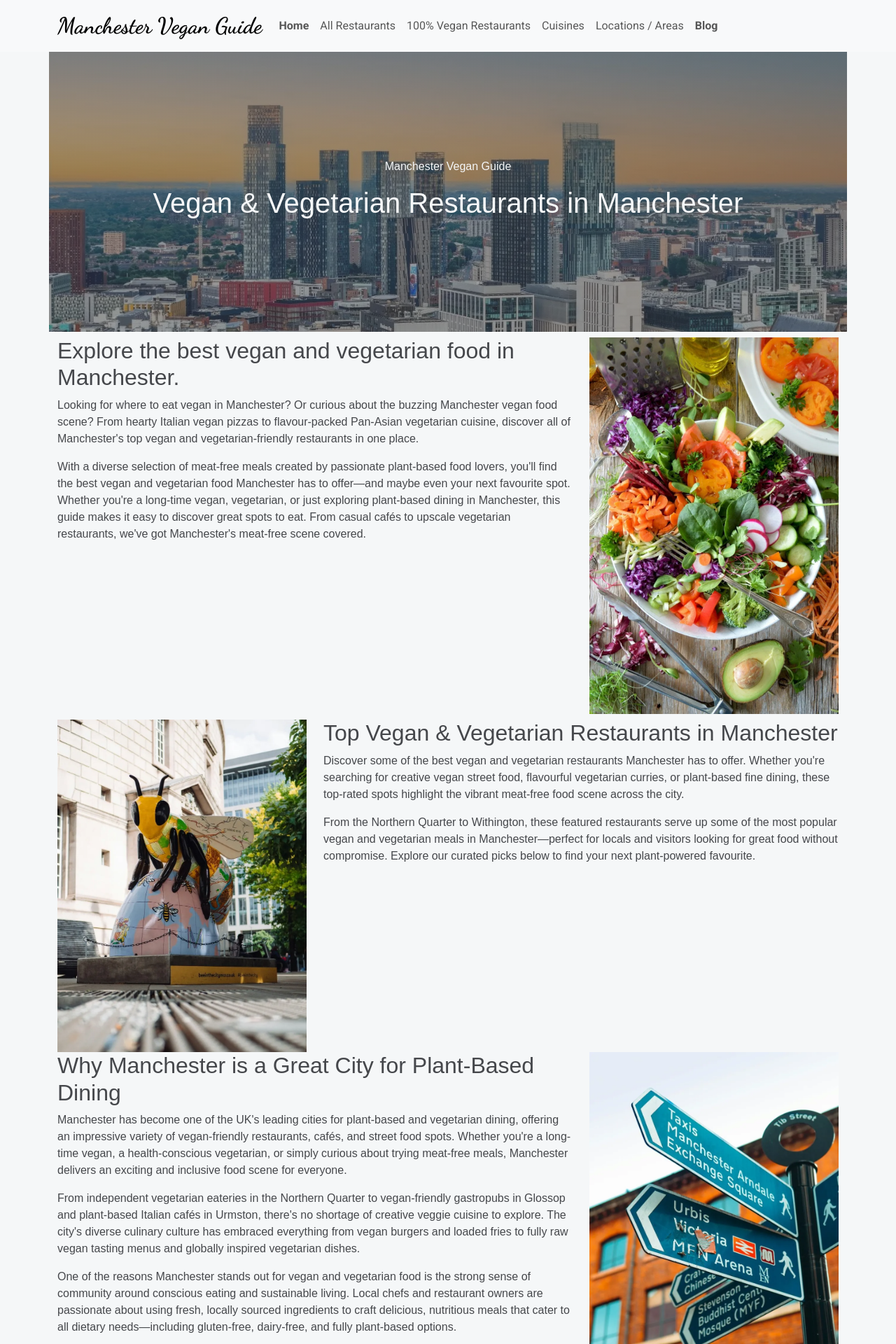
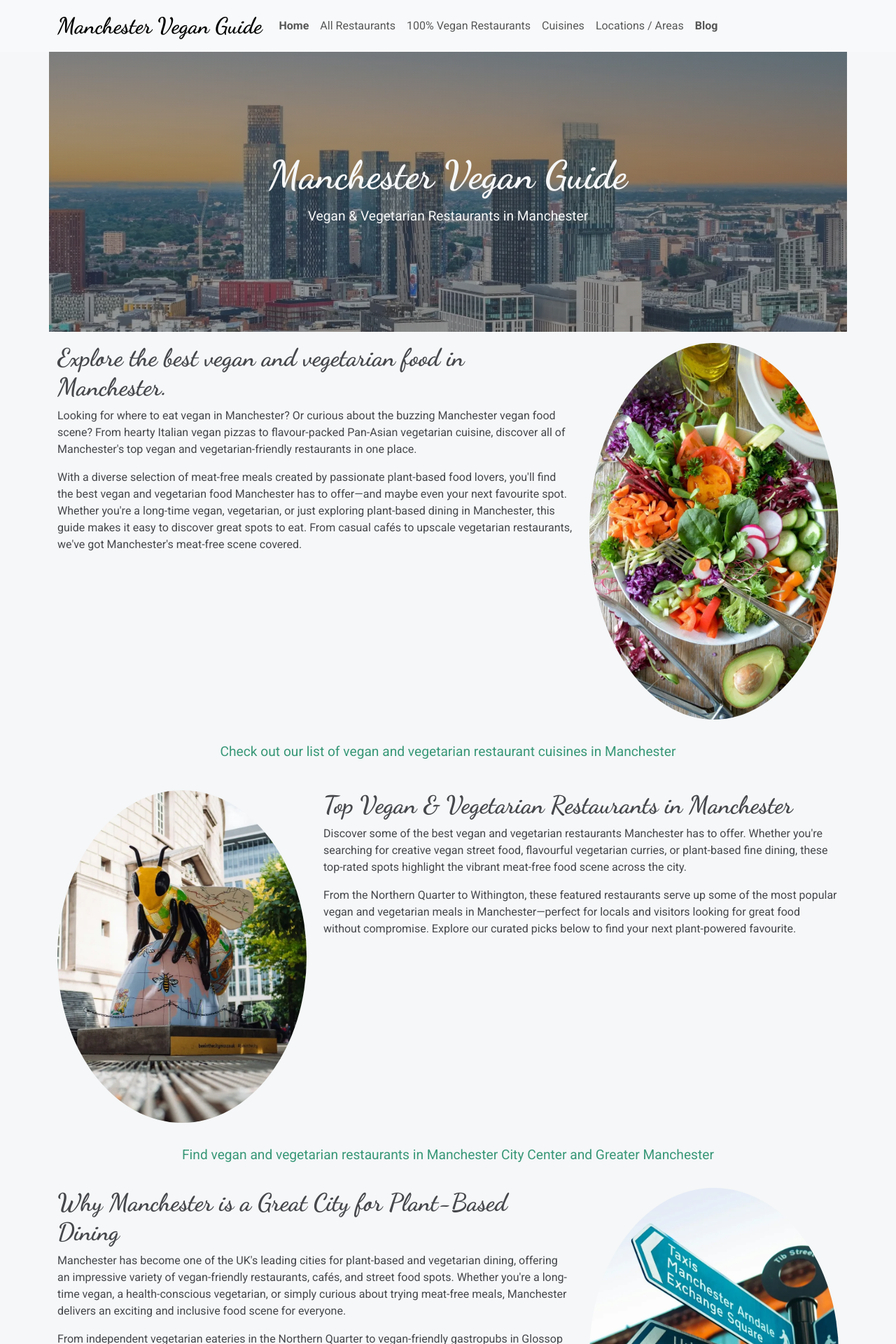
Before and after one commit to KyleMardell/manchester-vegan, a Next.js app: page / in a window 1280 px wide. Shown: the top 1920 px of the page at 70% size. Built offline with nearby package versions, Linux system fonts and the light colour scheme.

Commit message:
Add links to homepage and styles.

```diff
--- a/app/globals.css
+++ b/app/globals.css
@@ -14,7 +14,7 @@ body {
 body {
   background-color: var(--color-light);
   color: var(--color-dark);
-  font-family: Arial, Helvetica, sans-serif;
+  font-family: var(--font-roboto), Helvetica, sans-serif;
   -webkit-font-smoothing: antialiased;
   -moz-osx-font-smoothing: grayscale;
 }
@@ -29,3 +29,19 @@ a {
   color: inherit;
   text-decoration: none;
 }
+
+h1,
+h2,
+h3,
+h4,
+h5,
+h6 {
+  font-family: var(--font-dancing-script);
+  font-weight: bold;
+  font-size: 2.2rem;
+}
+
+p {
+  font-family: var(--font-roboto);
+  font-size: 1rem;
+}
--- a/app/hero.module.css
+++ b/app/hero.module.css
@@ -1,4 +1,4 @@
-.hero {
+.HeroMainImage {
     background-image: linear-gradient(rgba(69, 71, 75, 0.5), rgba(69, 71, 75, 0.5)),
         url("/images/manchester-skyline.webp");
     background-size: cover;
@@ -9,5 +9,34 @@
     display: flex;
     align-items: center;
     justify-content: center;
-    padding: 3rem 1rem; /* Same as Bootstrap p-5 */
+    padding: 3rem 1rem;
 }
+
+.HeroImage {
+    border-radius: 5%;
+}
+
+@media screen and (min-width: 768px) {
+    .HeroImage {
+    border-radius: 50%;
+}
+
+}
+
+.HeroText {
+    font-family: var(--font-dancing-script), sans-serif !important;
+    font-size: 3.5rem;
+    font-weight: bold;
+    line-height: 1.1;
+}
+
+.HeroDescription {
+    font-family: var(--font-roboto), sans-serif !important;
+    font-size: 1.2rem;
+    font-weight: 400;
+}
+
+.HeroLink {
+    color: var(--color-green);
+    font-size: 1.2rem;
+}
--- a/app/page.js
+++ b/app/page.js
@@ -1,19 +1,24 @@
 import { Container, Row, Col } from "react-bootstrap";
 import heroStyles from "./hero.module.css";
 import Image from "next/image";
+import Link from "next/link";
 
 export default function Home() {
     return (
         <Container fluid="lg">
-            <Row className={heroStyles.hero}>
+            <Row className={heroStyles.HeroMainImage}>
                 <Col>
-                    <p className="logo-name">Manchester Vegan Guide</p>
-                    <h1>Vegan & Vegetarian Restaurants in Manchester</h1>
+                    <p className={heroStyles.HeroText}>
+                        Manchester Vegan Guide
+                    </p>
+                    <h1 className={heroStyles.HeroDescription}>
+                        Vegan & Vegetarian Restaurants in Manchester
+                    </h1>
                 </Col>
             </Row>
             <Row className="my-2">
-                <Col xs={8}>
-                    <h2>
+                <Col xs={12} md={8}>
+                    <h2 className="my-2">
                         Explore the best vegan and vegetarian food in
                         Manchester.
                     </h2>
@@ -36,28 +41,38 @@ export default function Home() {
                         Manchester's meat-free scene covered.
                     </p>
                 </Col>
-                <Col xs={4}>
+                <Col xs={12} md={4} className="my-2">
                     <Image
                         src="/images/vegan-food1.webp"
                         alt="Manchester Vegan Guide text over a portrait showing a table of fruit with a view of farmers fields in the background."
                         width={980}
                         height={1472}
+                        className={heroStyles.HeroImage}
                         style={{ width: "100%", height: "auto" }}
                     />
                 </Col>
+                <Col xs={12} className="text-center p-3 my-2">
+                    <Link href="/cuisines" className={heroStyles.HeroLink}>
+                        Check out our list of vegan and vegetarian restaurant
+                        cuisines in Manchester
+                    </Link>
+                </Col>
             </Row>
             <Row>
-                <Col xs={4}>
+                <Col xs={12} md={4} className="my-2">
                     <Image
                         src="/images/manchester-bee.webp"
                         alt="A sculpture of a manchester bee sat on top of an egg shaped globe with bees drawn on the globe."
                         width={920}
                         height={1227}
+                        className={heroStyles.HeroImage}
                         style={{ width: "100%", height: "auto" }}
                     />
                 </Col>
-                <Col xs={8}>
-                    <h2>Top Vegan & Vegetarian Restaurants in Manchester</h2>
+                <Col xs={12} md={8}>
+                    <h2 className="my-2">
+                        Top Vegan & Vegetarian Restaurants in Manchester
+                    </h2>
                     <p>
                         Discover some of the best vegan and vegetarian
                         restaurants Manchester has to offer. Whether you're
@@ -77,8 +92,16 @@ export default function Home() {
                 </Col>
             </Row>
             <Row>
-                <Col>
-                    <h2>
+                <Col xs={12} className="text-center p-3 my-2">
+                    <Link
+                        href="/locations"
+                        className={`${heroStyles.HeroLink}`}>
+                        Find vegan and vegetarian restaurants in Manchester City
+                        Center and Greater Manchester
+                    </Link>
+                </Col>
+                <Col xs={12} md={8}>
+                    <h2 className="my-2">
                         Why Manchester is a Great City for Plant-Based Dining
                     </h2>
                     <p>
@@ -125,12 +148,13 @@ export default function Home() {
                         tastier—to enjoy plant-based dining in Manchester.
                     </p>
                 </Col>
-                <Col xs={4}>
+                <Col xs={12} md={4} className="my-2">
                     <Image
                         src="/images/manchester-signs.webp"
                         alt="Public directional signs on Tib Street, Manchester."
                         width={841}
                         height={1120}
+                        className={heroStyles.HeroImage}
                         style={{ width: "100%", height: "auto" }}
                     />
                 </Col>
```
